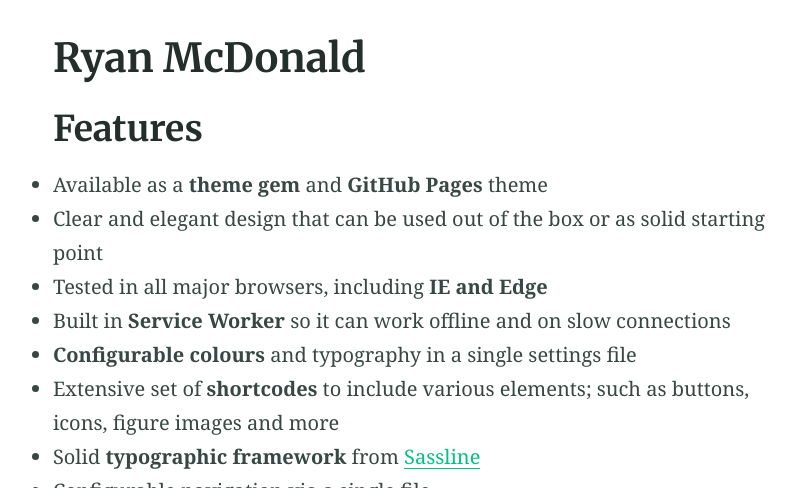
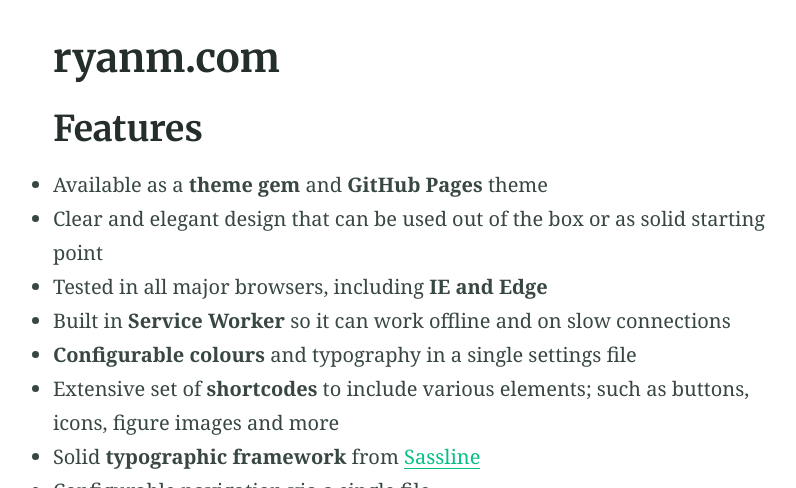
Before and after one commit to rtmcdo/rtmcdo.github.io, a Jekyll site: the page built from index.md, in a window 1280 px wide and 900 px high, cut to the strip 412-900 px from the top of the window. Shown: the whole strip, without its empty margins (230-1026 px from the left). Built offline with Jekyll 4.4.1, drawn with Linux system fonts in a browser that asks for light colours.

Commit message:
Update index.md

```diff
--- a/index.md
+++ b/index.md
@@ -1,5 +1,5 @@
 ---
-title: Ryan McDonald
+title: ryanm.com
 feature_text: |
   ## Ryan McDonald
   Program Manager @ Microsoft Security
```
